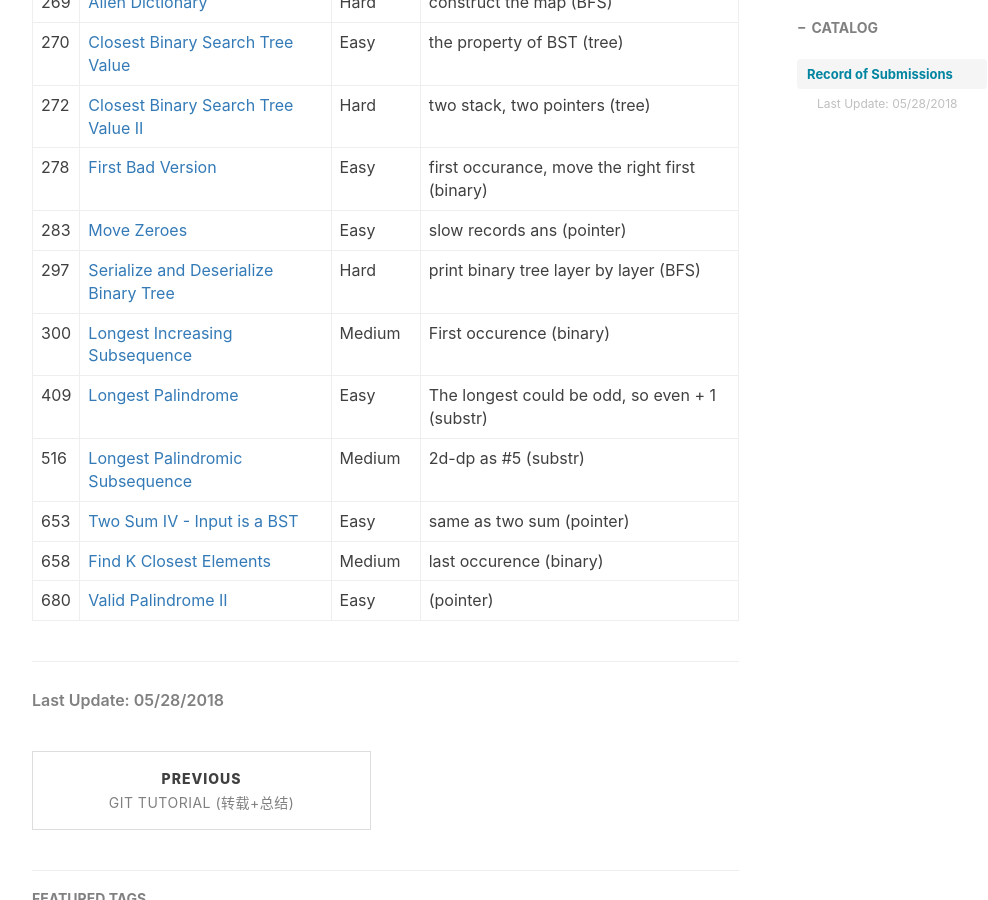
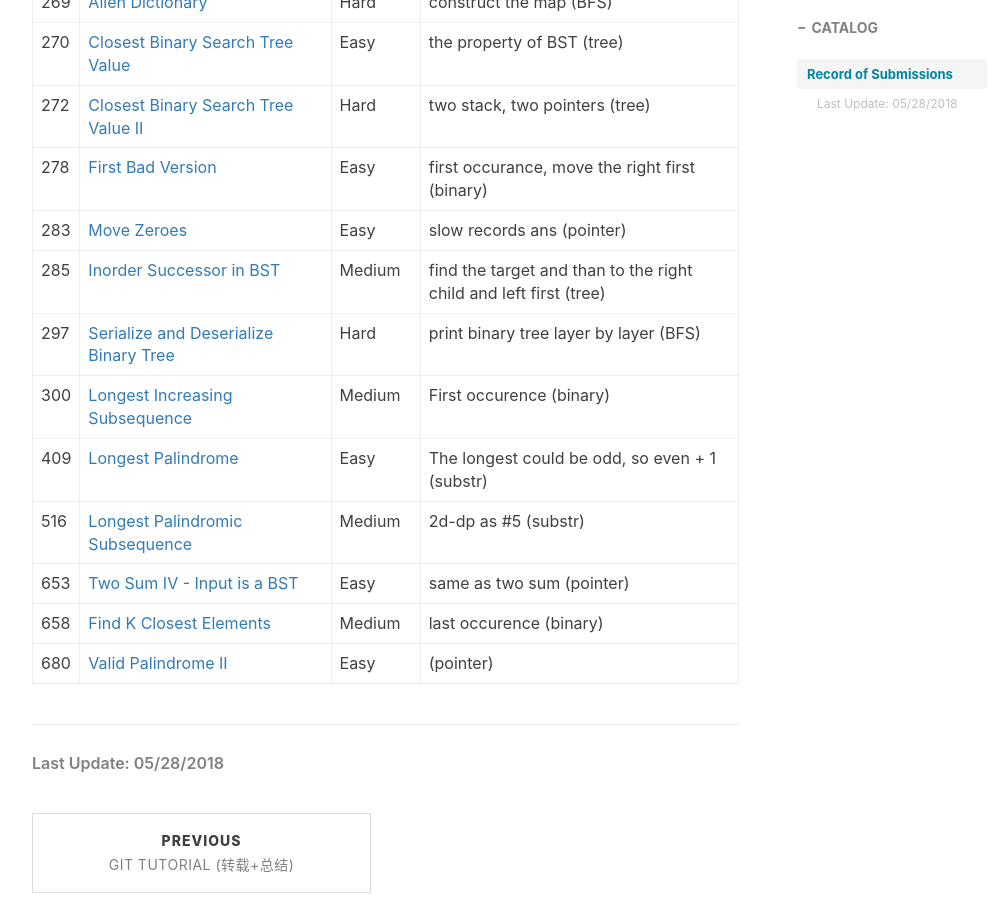
Before and after one commit to ly16/ly16.github.io, a Jekyll site: the page built from _posts/2018-05-18-leetcode-record-round1.md, in a window 1280 px wide and 900 px high, scrolled down 3173 px. Shown: the whole window, without its empty margins (233-1221 px from the left). Built offline with Jekyll 4.4.1, drawn with Linux system fonts in a browser that asks for light colours; nearby versions of some CDN libraries; comment, search, counter and statistics services are not loaded.

Commit message:
Update 2018-05-18-leetcode-record-round1.md

```diff
--- a/_posts/2018-05-18-leetcode-record-round1.md
+++ b/_posts/2018-05-18-leetcode-record-round1.md
@@ -68,6 +68,7 @@ tags:
 |272|[Closest Binary Search Tree Value II](https://github.com/ly16/LC-Practice/blob/master/Closest%20Binary%20Search%20Tree%20Value%20II.java)|Hard|two stack, two pointers (tree)|
 |278|[First Bad Version](https://github.com/ly16/LC-Practice/blob/master/First%20Bad%20Version.java)|Easy|first occurance, move the right first (binary)|
 |283|[Move Zeroes](https://github.com/ly16/LC-Practice/blob/master/Move%200s%20To%20The%20End%20II.java)|Easy|slow records ans (pointer)|
+|285|[Inorder Successor in BST](https://github.com/ly16/LC-Practice/blob/master/Inorder%20Successor%20in%20BST.java)|Medium|find the target and than to the right child and left first (tree)|
 |297|[Serialize and Deserialize Binary Tree](https://github.com/ly16/LC-Practice/blob/master/Binary%20Tree%20Serialization.java)|Hard|print binary tree layer by layer (BFS)|
 |300|[Longest Increasing Subsequence](https://github.com/ly16/LC-Practice/blob/master/Longest%20Ascending%20Subsequence.java)|Medium|First occurence (binary)|
 |409|[Longest Palindrome](https://github.com/ly16/LC-Practice/blob/master/Longest%20Palindrome.java)|Easy|The longest could be odd, so even + 1 (substr)|
```
